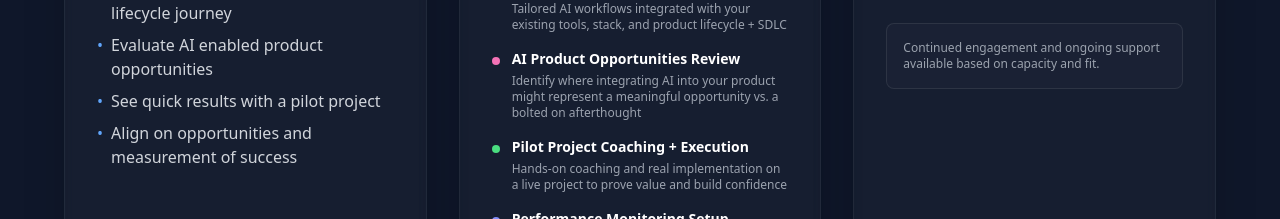
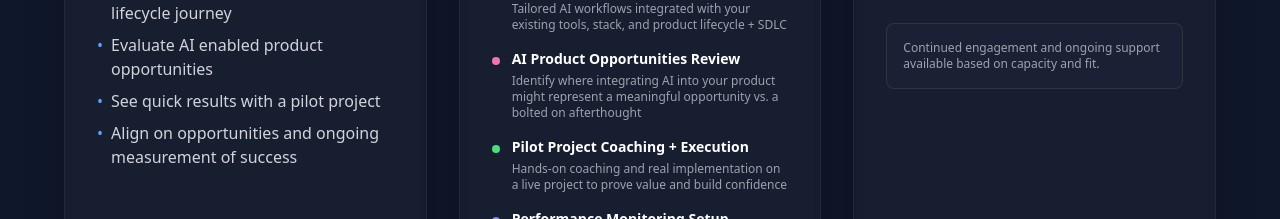
Before and after one commit to prodyssey/vibe-cto-dot-ai, a Next.js app: page / in a window 1280 px wide. Shown: the part 1020-1239 px from the top of the page. Built offline with nearby package versions, Linux system fonts and the light colour scheme; no server answers.

Commit message:
content: wording tweak

```diff
--- a/src/components/sections/ProductLifecycleSprint.tsx
+++ b/src/components/sections/ProductLifecycleSprint.tsx
@@ -102,7 +102,7 @@ export const ProductLifecycleSprint = () => {
                 </li>
                 <li className="flex items-start">
                   <span className="text-blue-400 mr-2">•</span>
-                  Align on opportunities and measurement of success
+                  Align on opportunities and ongoing measurement of success
                 </li>
               </ul>
             </div>
```
